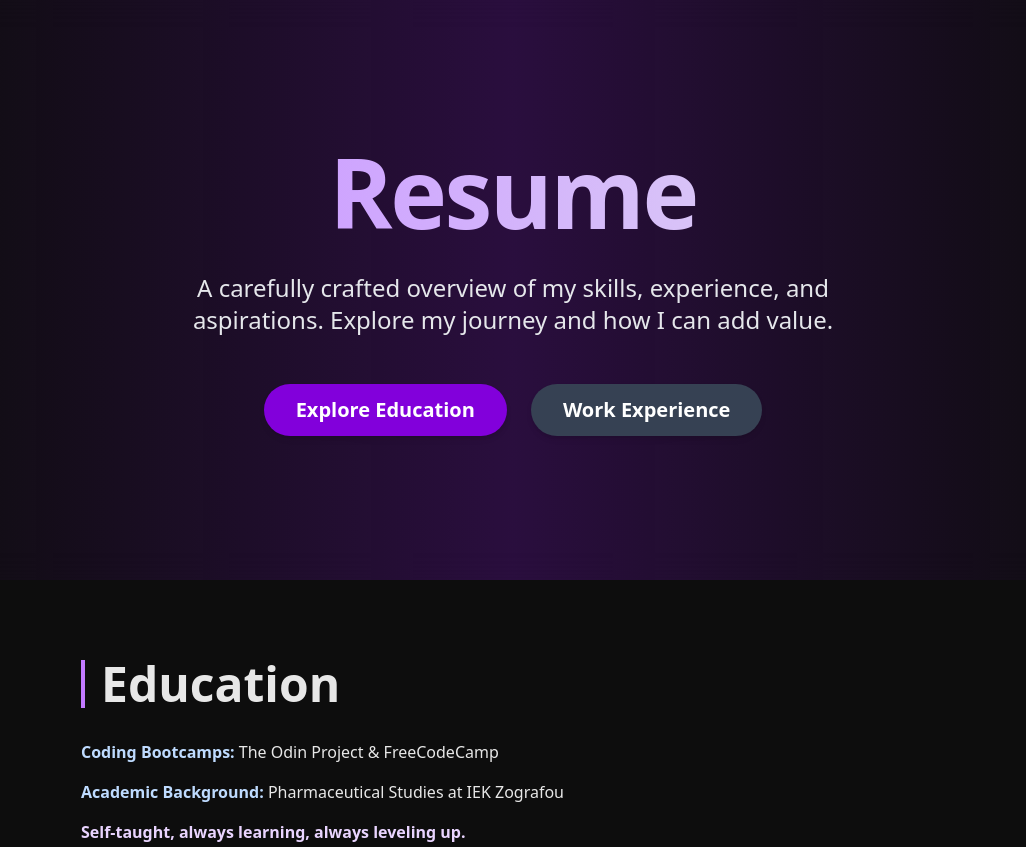
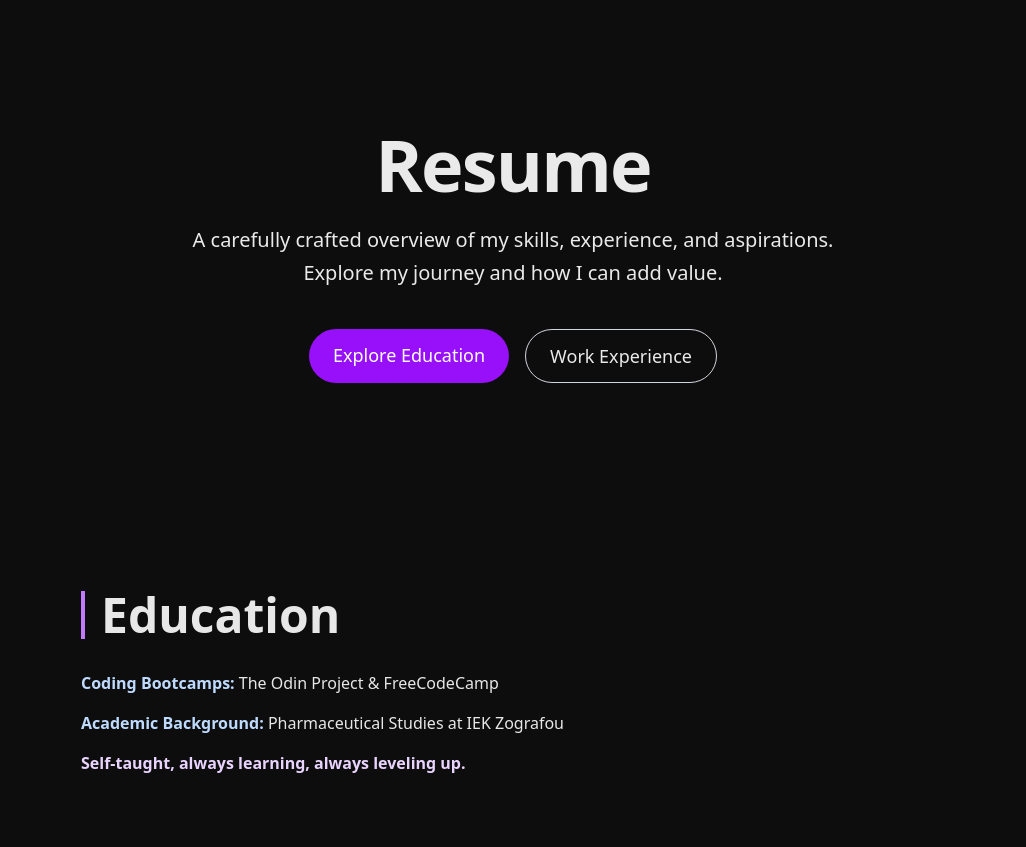
Before and after one commit to sunnycc17/portfolio, a website: page src/cv.html in a window 1280 px wide. Shown: the top 847 px of the page, without its empty margins (127-1153 px from the left). Drawn offline with Linux system fonts and the light colour scheme.

Commit message:
revamped reusme header

```diff
--- a/package.json
+++ b/package.json
@@ -6,7 +6,7 @@
     "eslint-plugin-prettier": "^5.2.3",
     "globals": "^15.14.0",
     "jsdoc": "^4.0.4",
-    "prettier": "^3.5.0"
+    "prettier": "^3.5.3"
   },
   "scripts": {
     "tailwind": "npx @tailwindcss/cli -i ./src/input.css -o ./src/output.css --watch"
--- a/src/cv.html
+++ b/src/cv.html
@@ -7,19 +7,21 @@
     <title>Resume</title>
   </head>
   <body>
-    <header class="bg-gradient-to-r from-black/0 via-purple-800/30 to-black/0 text-white py-36 backdrop-blur-lg bg-opacity-80">
-      <div class="container mx-auto text-center px-4">
-        <h1 class="text-6xl sm:text-7xl lg:text-8xl font-bold tracking-tight text-transparent bg-clip-text bg-gradient-to-r from-purple-400 to-gray-200">
+    <header class=" py-24 sm:py-32">
+      <div class="container mx-auto text-center px-6">
+        <h1 class="text-4xl sm:text-6xl lg:text-7xl font-bold tracking-tight ">
           Resume
         </h1>
-        <p class="mt-8 text-xl sm:text-2xl text-gray-200 max-w-3xl mx-auto">
+        <p class="mt-6 text-lg sm:text-xl  max-w-2xl mx-auto leading-relaxed">
           A carefully crafted overview of my skills, experience, and aspirations. Explore my journey and how I can add value.
         </p>
-        <div class="mt-12 flex justify-center space-x-6">
-          <a href="#Education" class="px-8 py-3 text-xl font-semibold text-white bg-purple-700 rounded-full shadow-md hover:bg-purple-600 transition duration-300 ease-in-out transform hover:scale-110 hover:shadow-lg">
+        <div class="mt-10 flex flex-col sm:flex-row justify-center gap-4">
+          <a href="#Education"
+             class="inline-block px-6 py-3 text-base sm:text-lg font-medium text-white bg-purple-600 rounded-full hover:bg-purple-500 transition duration-300">
             Explore Education
           </a>
-          <a href="#Work" class="px-8 py-3 text-xl font-semibold text-white bg-gray-700 rounded-full shadow-md hover:bg-gray-600 transition duration-300 ease-in-out transform hover:scale-110 hover:shadow-lg">
+          <a href="#Work"
+             class="inline-block px-6 py-3 text-base sm:text-lg font-medium  border border-gray-300 rounded-full hover:bg-gray-100 hover:text-black transition duration-300">
             Work Experience
           </a>
         </div>
```
Also changed, not shown: index.html (+4 -0 lines), src/output.css, 2 other files.
